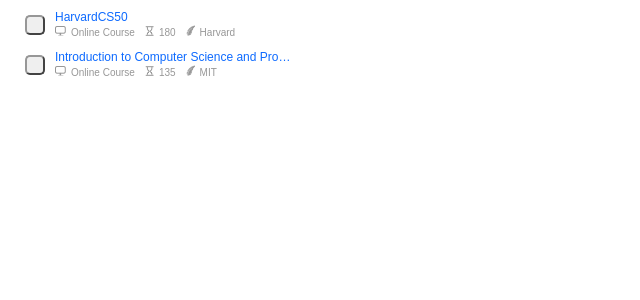
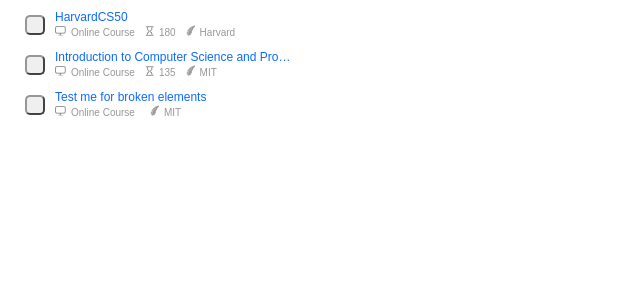
Before and after one commit to flfk/curriculum-tracker, a React (Create React App) app: page / in a window 1280 px wide. Shown: the top 300 px of the page, without its empty margins (0-640 px from the left). Built offline with nearby package versions, Linux system fonts and the light colour scheme.

Commit message:
Set up Topic component

```diff
--- a/src/components/App.js
+++ b/src/components/App.js
@@ -2,22 +2,20 @@
 import '../styles/App.css';
 
 import Subject from './Subject';
+import Topic from './Topic';
 
 class App extends Component {
   constructor() {
     super();
     this.state = {
-      subjectIDs: ['0', '1'],
+      subjectIDs: ['0', '1', '2'],
     };
   }
 
   render() {
-    const subjects = this.state.subjectIDs
-      .map(elem => <Subject key={elem} subjectID={elem} />);
-
     return (
       <div className="App">
-        <div>{ subjects }</div>
+        <Topic key="0" subjectIDs={ this.state.subjectIDs } />
       </div>
     );
   }
--- a/src/components/Subject.js
+++ b/src/components/Subject.js
@@ -1,10 +1,10 @@
 import React from 'react';
 import PropTypes from 'prop-types';
+import SubjectTag from './SubjectTag';
+
+import '../styles/subject.css';
 
 import SubjectModel from '../model/SubjectModel.json';
-import '../styles/subject.css';
-
-import SubjectTag from './SubjectTag';
 
 const subjectData = SubjectModel;
 
--- /dev/null
+++ b/src/components/Topic.js
@@ -0,0 +1,19 @@
+import React from 'react';
+import PropTypes from 'prop-types';
+
+import Subject from './Subject';
+
+const Topic = (props) => {
+  const { subjectIDs } = props;
+
+  const subjects = subjectIDs
+    .map(elem => <Subject key={elem} subjectID={elem} />);
+
+  return (
+    <div className="App">
+      <div>{ subjects }</div>
+    </div>
+  );
+};
+
+export default Topic;
--- a/src/model/SubjectModel.json
+++ b/src/model/SubjectModel.json
@@ -22,5 +22,13 @@
     "author": "MIT",
     "link": "https://www.edx.org/course/introduction-computer-science-mitx-6-00-1x-11",
     "isComplete": "false"
+  },
+  "2" : {
+    "name": "Test me for broken elements",
+    "type": "Online Course",
+    "duration": "",
+    "author": "MIT",
+    "link": "",
+    "isComplete": "false"
   }
 }
```
Also changed, not shown: src/components/IconScreen.png (deleted). Lines whose indentation alone changed are shown as unchanged.
